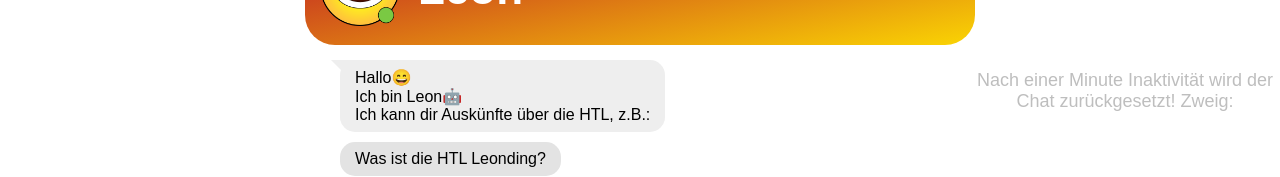
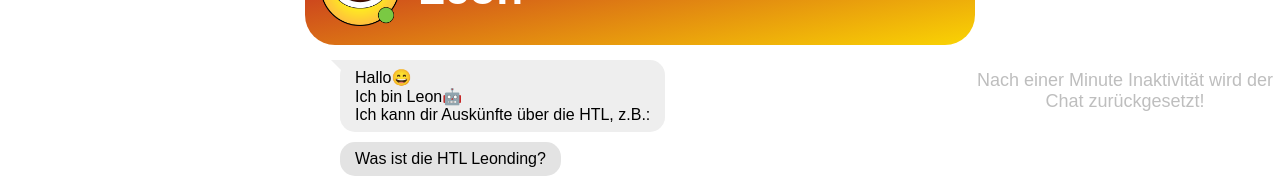
Before and after one commit to Dumfarth-Felix/LeoBot-FrontEnd, an Angular app: page / in a window 1280 px wide. Shown: the part 134-311 px from the top of the page. Built offline with nearby package versions, Linux system fonts and the light colour scheme.

Commit message:
removed test code

```diff
--- a/src/app/chat/chat.component.html
+++ b/src/app/chat/chat.component.html
@@ -36,7 +36,7 @@
   </div>
 </div>
 <div id="chatright">
-  <p>Nach einer Minute Inaktivität wird der Chat zurückgesetzt! Zweig: {{branch}}</p>
+  <p>Nach einer Minute Inaktivität wird der Chat zurückgesetzt!</p>
   <p *ngIf="secondsPassed != 0">{{(resetMinutes * 60) - secondsPassed}}s left</p>
 </div>
 
--- a/src/app/chat/chat.component.ts
+++ b/src/app/chat/chat.component.ts
@@ -159,6 +159,7 @@
 
   reload(): void {
     this.pauseTimer();
+    this.branch = null;
     this.messages = [];
     this.sender = 'FE-S-' + Date.now();
   }
```
